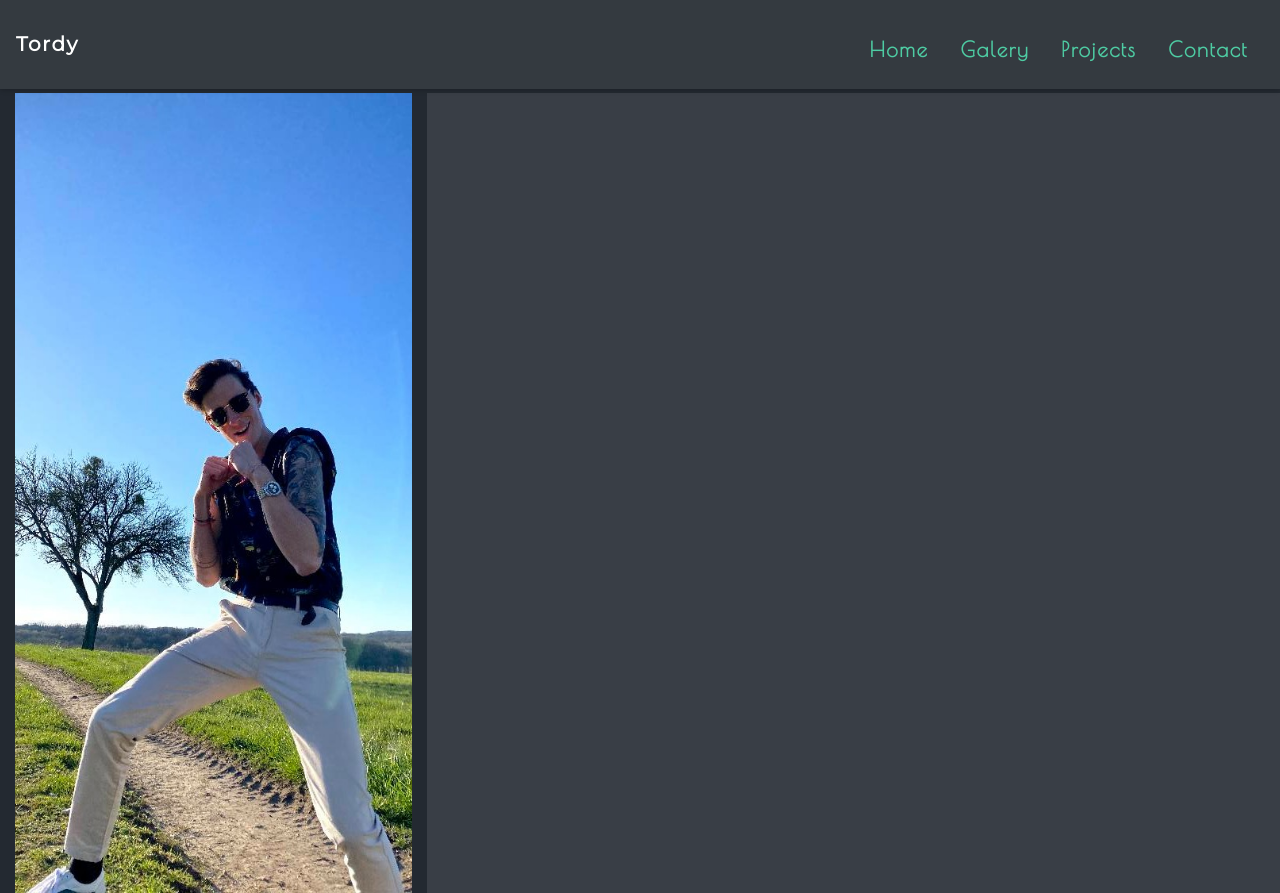
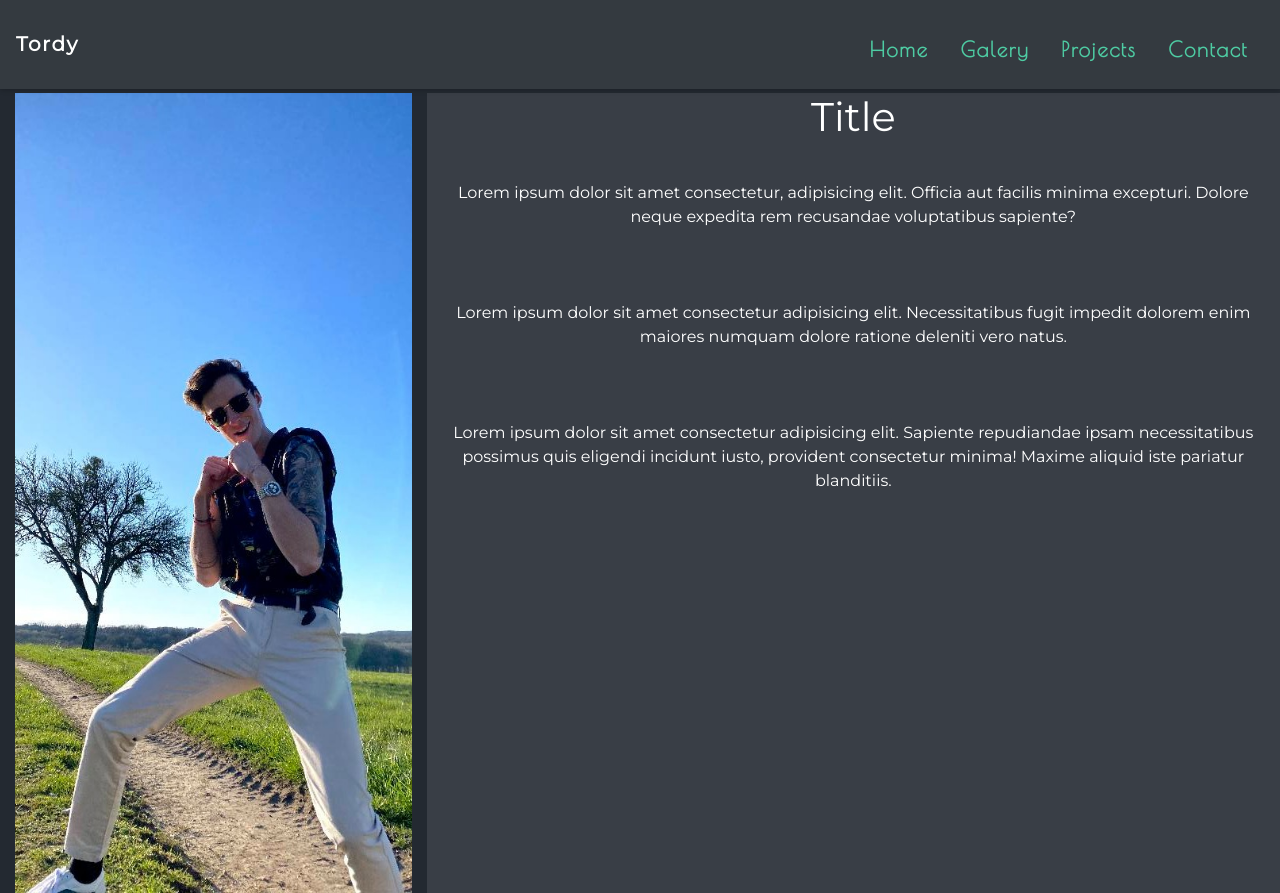
Before and after one commit to Switchf0cus/Sam, a plain HTML site: page aboutme.html in a window 1280 px wide. Drawn offline with nearby package versions, Linux system fonts and the light colour scheme.

Commit message:
about section fix

```diff
--- a/aboutme.html
+++ b/aboutme.html
@@ -48,11 +48,16 @@
         </nav>
 
         <div class="container-fluid">
-            <div class="row">
+            <div class="row justify-content-center text-center">
                 <div class="col-lg-4">
                     <img src="img/samtordy2.jpg" class="img-responsive fit-image" alt="">
                 </div>
-                <div class="col-lg-8"></div>
+                <div class="col-lg-8">
+                    <h1>Title</h1>
+                    <p>Lorem ipsum dolor sit amet consectetur, adipisicing elit. Officia aut facilis minima excepturi. Dolore neque expedita rem recusandae voluptatibus sapiente?</p> <br>
+                    <p>Lorem ipsum dolor sit amet consectetur adipisicing elit. Necessitatibus fugit impedit dolorem enim maiores numquam dolore ratione deleniti vero natus.</p> <br>
+                    <p>Lorem ipsum dolor sit amet consectetur adipisicing elit. Sapiente repudiandae ipsam necessitatibus possimus quis eligendi incidunt iusto, provident consectetur minima! Maxime aliquid iste pariatur blanditiis.</p>
+                </div>
             </div>
         </div>
     </div>
```
